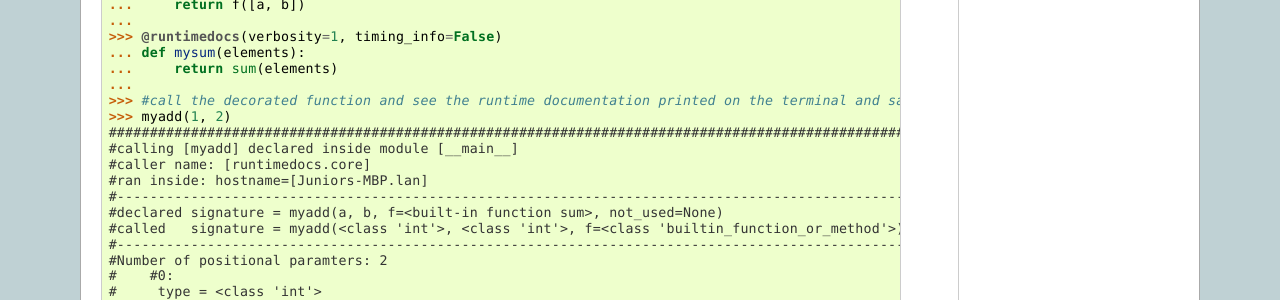
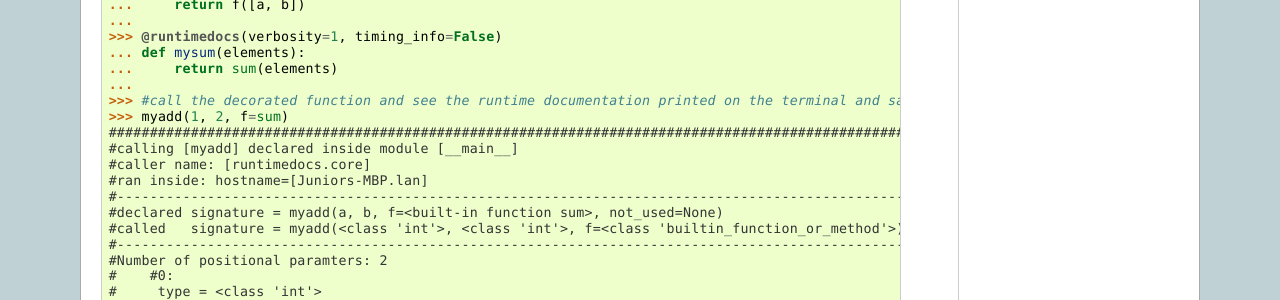
Before and after one commit to junteudjio/runtimedocs, a Sphinx documentation site: the page built from docs/source/index.rst, in a window 1280 px wide and 900 px high, scrolled down 1044 px. Shown: the part 151-451 px from the top of the window. Built offline with Sphinx 7.4.7, drawn with Linux system fonts in a browser that asks for light colours.

Commit message:
update docs;

```diff
--- a/README.rst
+++ b/README.rst
@@ -80,7 +80,7 @@ Quickstart
     ...     return sum(elements)
     ...
     >>> #call the decorated function and see the runtime documentation printed on the terminal and saved to a file called: __main__.myadd.runtimedocs.log
-    >>> myadd(1, 2)
+    >>> myadd(1, 2, f=sum)
     ####################################################################################################
     #calling [myadd] declared inside module [__main__]
     #caller name: [runtimedocs.core]
--- a/docs/source/index.rst
+++ b/docs/source/index.rst
@@ -83,7 +83,7 @@ Quickstart
     ...     return sum(elements)
     ...
     >>> #call the decorated function and see the runtime documentation printed on the terminal and saved to a file called: __main__.myadd.runtimedocs.log
-    >>> myadd(1, 2)
+    >>> myadd(1, 2, f=sum)
     ####################################################################################################
     #calling [myadd] declared inside module [__main__]
     #caller name: [runtimedocs.core]
```
